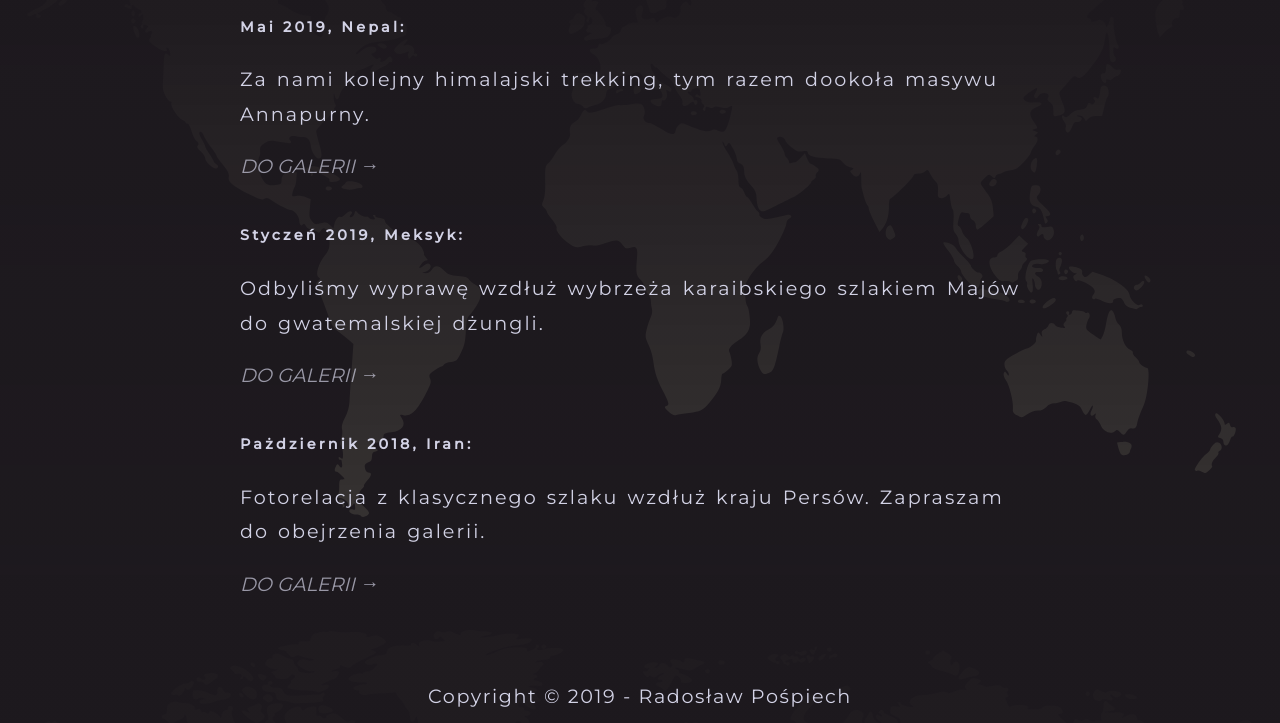
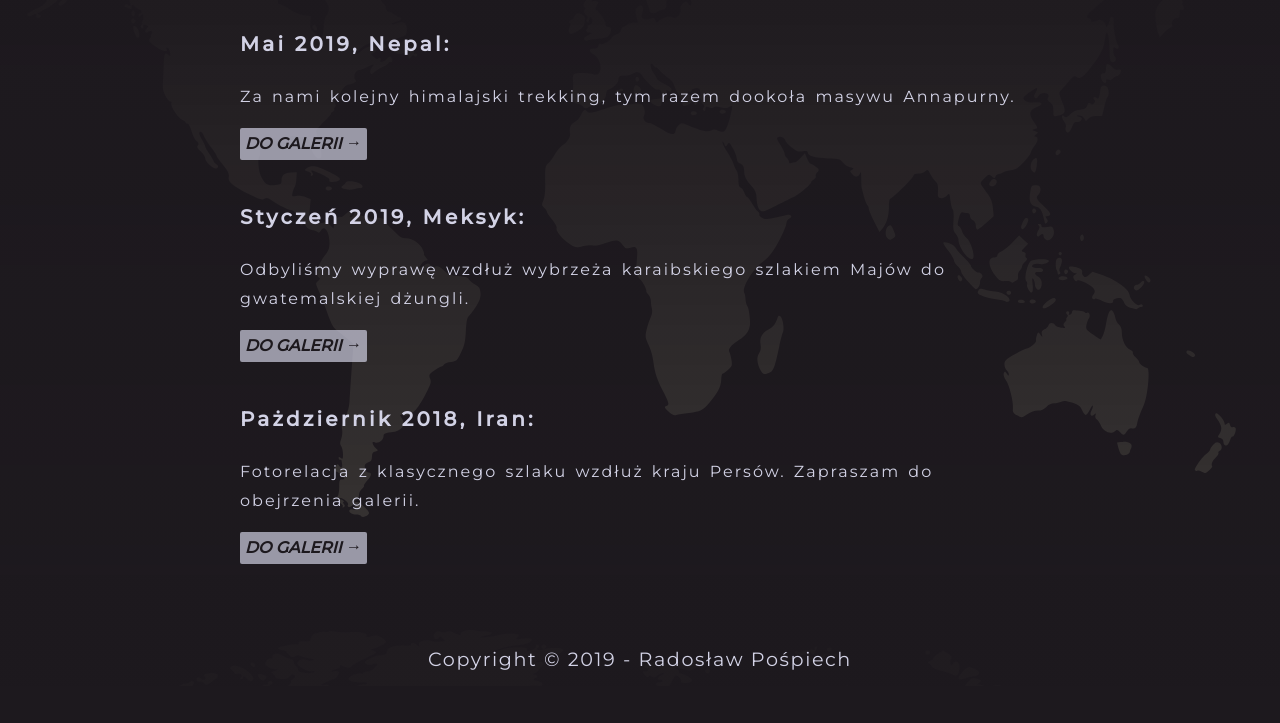
Before and after one commit to danielluty/radekszybki, a website: page news.html in a window 1280 px wide. Shown: the part 225-948 px from the top of the page. After the commit the page ends 911 px from the top, so only its background shows below. Drawn offline with Linux system fonts and the light colour scheme.

Commit message:
changed buttons in news section

```diff
--- a/css/styles.css
+++ b/css/styles.css
@@ -434,7 +434,7 @@ body {
   background: fixed linear-gradient(rgba(29, 25, 30, 0.99) 30%, rgba(29, 25, 30, 0.88)), fixed url("../../img/kontynenty-radek.svg") center/90% no-repeat, #1d191e;
   font-family: "Montserrat", sans-serif;
   color: rgba(220, 220, 240, 0.95);
-  font-size: 1.2rem; }
+  font-style: 1.1rem; }
 
 img,
 svg {
@@ -447,11 +447,11 @@ h2 {
   line-height: 1.5; }
 
 h1 {
-  font-size: 1rem;
+  font-size: 1.5rem;
   margin: 0 0 1rem; }
 
 h2 {
-  font-size: .9rem; }
+  font-size: 1.25rem; }
 
 p {
   line-height: 1.8;
@@ -463,9 +463,9 @@ ul {
 
 a {
   text-decoration: none;
+  text-transform: uppercase;
   color: rgba(220, 220, 240, 0.65);
-  cursor: pointer;
-  text-transform: uppercase; }
+  cursor: pointer; }
   a:hover {
     color: rgba(220, 220, 240, 0.95); }
   a:active {
@@ -765,10 +765,18 @@ footer {
     .main-news article p {
       padding: .5rem 0 1.5rem; }
     .main-news article a {
-      font-style: italic; }
+      font-style: italic;
+      font-weight: bolder;
+      background: rgba(220, 220, 240, 0.65);
+      color: #1d191e;
+      padding: .4rem .3rem;
+      border-radius: 2px; }
       .main-news article a span {
         position: relative;
         bottom: 3px; }
+      .main-news article a:hover {
+        background: rgba(220, 220, 240, 0.95);
+        color: #1d191e; }
 
 /* *** NEWS: Media Queries *** */
 @media only screen and (max-width: 768px) {
```
Also changed, not shown: 1 other file.
